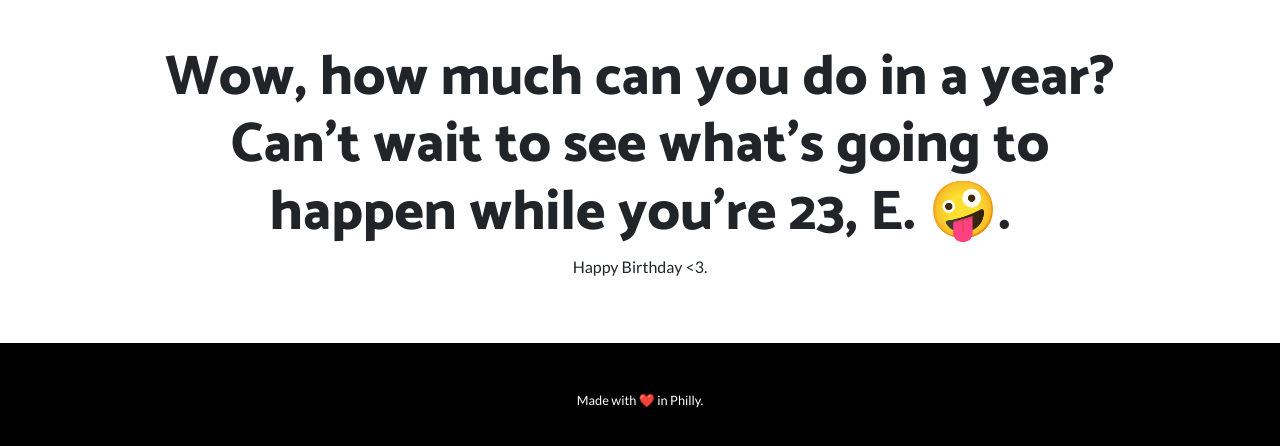
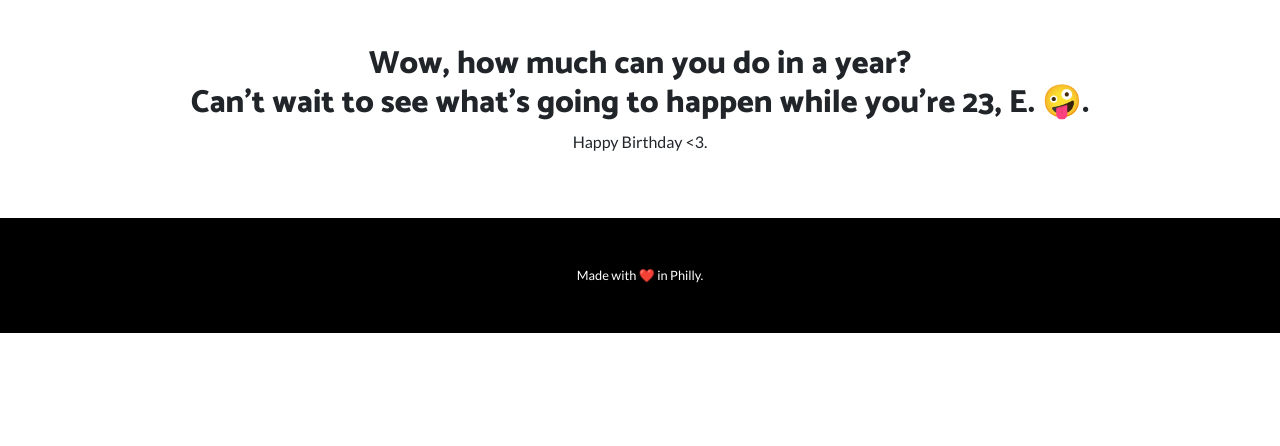
Before and after one commit to gustavotorresds/e-birthday, a website: page index.html in a window 1280 px wide. Shown: the part 2073-2519 px from the top of the page. After the commit the page ends 2406 px from the top, so only its background shows below. Drawn offline with Linux system fonts and the light colour scheme.

Commit message:
Small edit

```diff
--- a/index.html
+++ b/index.html
@@ -110,7 +110,7 @@
       <div class="row align-items-center text-center">
         <div class="col-lg-12 order-lg-1">
           <div class="p-5">
-            <h2 class="display-4">Wow, how much can you do in a year? Can't wait to see what's going to happen while you're 23, E. 🤪.</h2>
+            <h2>Wow, how much can you do in a year?<br/>Can't wait to see what's going to happen while you're 23, E. 🤪.</h2>
             <p>Happy Birthday <3.</p>
           </div>
         </div>
```
